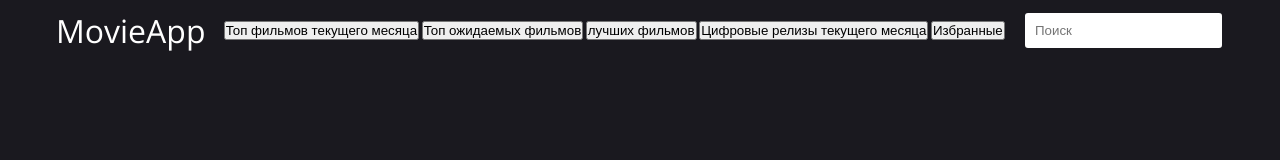
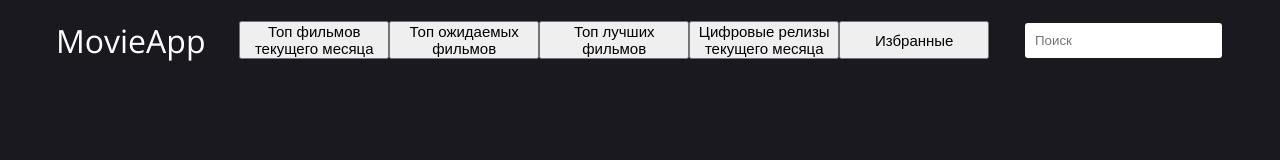
Before and after one commit to Diaaana03/neobis-front-cinema, a plain HTML site: page index.html in a window 1280 px wide. Drawn offline with nearby package versions, Linux system fonts and the light colour scheme; no server answers; files whose address does not match are found by name.

Commit message:
button styles added

```diff
--- a/app.js
+++ b/app.js
@@ -11,13 +11,14 @@ const API_expected =
 const API_current_month =
   "https://kinopoiskapiunofficial.tech/api/v2.2/films/premieres?year=2024&month=JULY";
 
-const search = document.querySelector(".header__search");
+const API_upcoming =
+  "https://kinopoiskapiunofficial.tech/api/v2.1/films/releases?year=2024&month=MAY";
 
 ////// Default page
 
 getMovies(API_best);
 
-//////// Search input
+//////// Search input ?
 
 const form = document.querySelector("form");
 
@@ -53,6 +54,13 @@ btnExpected.addEventListener("click", () => {
 const currentBtn = document.querySelector(".btn_current_month");
 currentBtn.addEventListener("click", () => {
   getMovies(API_current_month);
+});
+
+////// Upcoming movies ?
+
+const upcomingBtn = document.querySelector(".btn_upcoming_movies");
+upcomingBtn.addEventListener("click", () => {
+  getMovies(API_upcoming);
 });
 
 ////// Get movies main function
--- a/assets/style.css
+++ b/assets/style.css
@@ -18,12 +18,14 @@ body {
   margin: 0 auto;
 }
 
+/* Header */
+
 .header__content {
   display: flex;
   align-items: center;
   justify-content: space-between;
   padding: 1.6rem;
-  height: 6rem;
+  height: 8rem;
 }
 
 .header__logo {
@@ -39,6 +41,34 @@ body {
   outline: none;
 }
 
+.nav__categories {
+  display: flex;
+  align-items: center;
+}
+
+.btn_current_month,
+.btn_expected,
+.btn_best,
+.btn_upcoming_movies,
+.btn_favourites {
+  font-size: 1.5rem;
+  width: 15rem;
+  cursor: pointer;
+}
+
+.btn_current_month:hover,
+.btn_expected:hover,
+.btn_best:hover,
+.btn_upcoming_movies:hover,
+.btn_favourites:hover {
+  background-color: #e9dccd;
+}
+
+.btn_favourites {
+  height: 3.8rem;
+}
+
+/* Main section */
 .movies {
   display: flex;
   flex-wrap: wrap;
--- a/index.html
+++ b/index.html
@@ -22,7 +22,7 @@
               Топ фильмов текущего месяца
             </button>
             <button class="btn_expected">Топ ожидаемых фильмов</button>
-            <button class="btn_best">лучших фильмов</button>
+            <button class="btn_best">Топ лучших фильмов</button>
             <button class="btn_upcoming_movies">
               Цифровые релизы текущего месяца
             </button>
```
